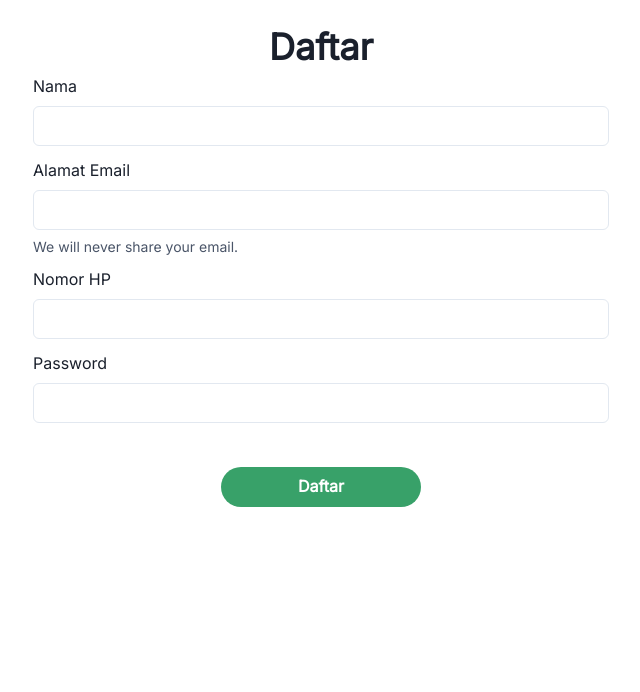
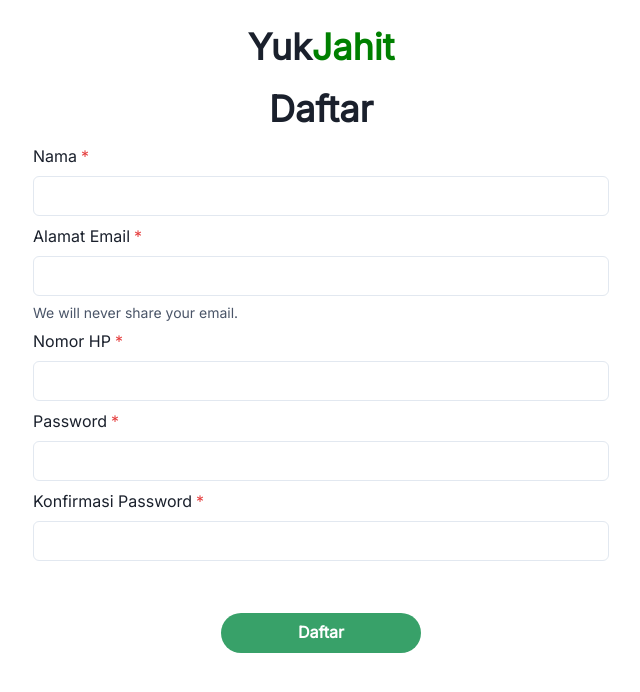
Before and after one commit to damaranshary/yuk-jahit-frontend, a React (Vite) app: page /register in a window 1280 px wide. Shown: the top 692 px of the page, without its empty margins (319-959 px from the left). Built offline with nearby package versions, Linux system fonts and the light colour scheme.

Commit message:
add validation on login/register form

```diff
--- a/src/pages/login/index.tsx
+++ b/src/pages/login/index.tsx
@@ -9,11 +9,13 @@
   Container,
   Text,
   Center,
+  Link,
 } from "@chakra-ui/react";
 import { ChangeEvent, FormEvent, useEffect, useState } from "react";
 
 import { fetchLoginData } from "../../api-call/users";
-import { useNavigate } from "react-router-dom";
+import { Link as RouterLink, useNavigate } from "react-router-dom";
+import { error } from "console";
 
 const Login = () => {
   const [loginData, setLoginData] = useState({
@@ -50,7 +52,8 @@
     setIsSubmitting(true);
 
     await fetchLoginData(loginData)
-      .then((res) => {
+      .then(
+        (res) => {
           toast({
             description: "Login Berhasil",
             status: "success",
@@ -59,36 +62,41 @@
           setIsSubmitting(true);
           localStorage.setItem("token", res.token);
           navigate("/");
-        console.log(res.token);
-      })
-      .catch((err) =>
+        }
+      )
+      .catch((err) => {
         toast({
-          title: err.msg,
-          description: err.msg,
+          title: "Login Gagal",
+          description: "Email atau Password salah",
           status: "error",
           isClosable: true,
+        });
+        console.log(err);
       })
-      )
       .finally(() => {
         setIsSubmitting(false);
       });
   };
 
   return (
-    <Container
+    <Container maxW="xl" centerContent my={5}>
+      <VStack
         as="form"
-      maxW="xl"
-      centerContent
-      my={5}
+        w={{ base: "full", md: "full", lg: "xl" }}
         onSubmit={handleOnSubmit}
       >
-      <VStack w={{ base: "full", md: "full", lg: "xl" }} gap={3}>
-        <FormControl>
-          <Center>
+        <Text as="h1" fontSize="4xl" fontWeight="extrabold">
+          Yuk
+          <Text as="span" color="green">
+            Jahit
+          </Text>
+        </Text>
+        <Center as={VStack}>
           <Text as="h2" fontSize="4xl" fontWeight="bold" mx="auto">
             Masuk
           </Text>
         </Center>
+        <FormControl>
           <FormLabel mt={3}>Alamat Email</FormLabel>
           <Input
             type="email"
@@ -96,6 +104,8 @@
             value={email}
             onChange={handleOnChange}
           />
+        </FormControl>
+        <FormControl>
           <FormLabel mt={3}>Password</FormLabel>
           <Input
             type="password"
@@ -103,7 +113,15 @@
             value={password}
             onChange={handleOnChange}
           />
-          <Center p={6} mt={3}>
+        </FormControl>
+        <Center p={6} mt={2} as={VStack} gap={3}>
+          <Text>
+            Belum punya akun? silahkan{" "}
+            <Link as={RouterLink} to="/register" color="green">
+              daftar{" "}
+            </Link>
+            disini
+          </Text>
           <Button
             type="submit"
             w={{ base: "full", md: "200px" }}
@@ -115,7 +133,6 @@
             Masuk
           </Button>
         </Center>
-        </FormControl>
       </VStack>
     </Container>
   );
--- a/src/pages/register/index.tsx
+++ b/src/pages/register/index.tsx
@@ -10,6 +10,8 @@
   useToast,
   VStack,
   Container,
+  Alert,
+  AlertIcon,
 } from "@chakra-ui/react";
 import { ChangeEvent, FormEvent, useEffect, useState } from "react";
 import { fetchRegisterData } from "../../api-call/users";
@@ -20,8 +22,12 @@
     name: "",
     email: "",
     password: "",
+    confirmPassword: "",
     phone: "",
   });
+
+  const { name, email, password, confirmPassword, phone } = registerData;
+  const [passwordError, setPasswordError] = useState(false);
   const [isSubmitting, setIsSubmitted] = useState(false);
 
   const toast = useToast();
@@ -34,6 +40,14 @@
       navigate("/");
     }
   }, [token]);
+
+  useEffect(() => {
+    if (confirmPassword === password) {
+      setPasswordError(false);
+    } else {
+      setPasswordError(true);
+    }
+  }, [password, confirmPassword]);
 
   const handleOnChange = (
     e:
@@ -49,8 +63,8 @@
     e.preventDefault();
     console.log(registerData);
     setIsSubmitted(true);
-
-    await fetchRegisterData(registerData)
+    !passwordError &&
+      (await fetchRegisterData({ name, email, password, phone })
         .then((res) => {
           toast({
             description: "Registrasi Berhasil",
@@ -58,7 +72,6 @@
             isClosable: true,
           });
           setIsSubmitted(true);
-        console.log(res.token);
         })
         .catch((err) =>
           toast({
@@ -71,53 +84,82 @@
         .finally(() => {
           setIsSubmitted(false);
           navigate("/login");
-      });
+        }));
   };
 
   return (
-    <Container
+    <Container maxW="xl" my={5} centerContent>
+      <VStack
         as="form"
-      maxW="xl"
-      my={5}
-      centerContent
+        w={{ base: "sm", md: "lg", lg: "xl" }}
         onSubmit={handleOnSubmit}
       >
-      <VStack w={{ base: "sm", md: "lg", lg: "xl" }} gap={5}>
-        <FormControl>
+        <Text as="h1" fontSize="4xl" fontWeight="extrabold">
+          Yuk
+          <Text as="span" color="green">
+            Jahit
+          </Text>
+        </Text>
         <Center>
           <Text as="h2" fontSize="4xl" fontWeight="bold" mx="auto">
             Daftar
           </Text>
         </Center>
+        <FormControl isRequired>
           <FormLabel>Nama</FormLabel>
           <Input
             type="text"
             name="name"
-            value={registerData.name}
+            value={name}
             onChange={handleOnChange}
           />
-          <FormLabel mt={3}>Alamat Email</FormLabel>
+        </FormControl>
+        <FormControl isRequired>
+          <FormLabel>Alamat Email</FormLabel>
           <Input
             type="email"
             name="email"
-            value={registerData.email}
+            value={email}
             onChange={handleOnChange}
           />
           <FormHelperText>We will never share your email.</FormHelperText>
-          <FormLabel mt={3}>Nomor HP</FormLabel>
+        </FormControl>
+        <FormControl isRequired>
+          <FormLabel>Nomor HP</FormLabel>
           <Input
             type="number"
             name="phone"
-            value={registerData.phone}
+            value={phone}
             onChange={handleOnChange}
           />
-          <FormLabel mt={3}>Password</FormLabel>
+        </FormControl>
+        <FormControl isRequired>
+          <FormLabel>Password</FormLabel>
           <Input
             type="password"
             name="password"
-            value={registerData.password}
+            value={password}
             onChange={handleOnChange}
+            minLength={8}
           />
+        </FormControl>
+        <FormControl isRequired>
+          <FormLabel>Konfirmasi Password</FormLabel>
+          <Input
+            type="password"
+            name="confirmPassword"
+            value={confirmPassword}
+            onChange={handleOnChange}
+            minLength={8}
+          />
+        </FormControl>
+
+        {passwordError && (
+          <Alert status="error" borderRadius={10}>
+            <AlertIcon />
+            Password tidak sama
+          </Alert>
+        )}
         <Center p={6} mt={5}>
           <Button
             type="submit"
@@ -130,7 +172,6 @@
             Daftar
           </Button>
         </Center>
-        </FormControl>
       </VStack>
     </Container>
   );
```
Lines whose indentation alone changed are shown as unchanged.
